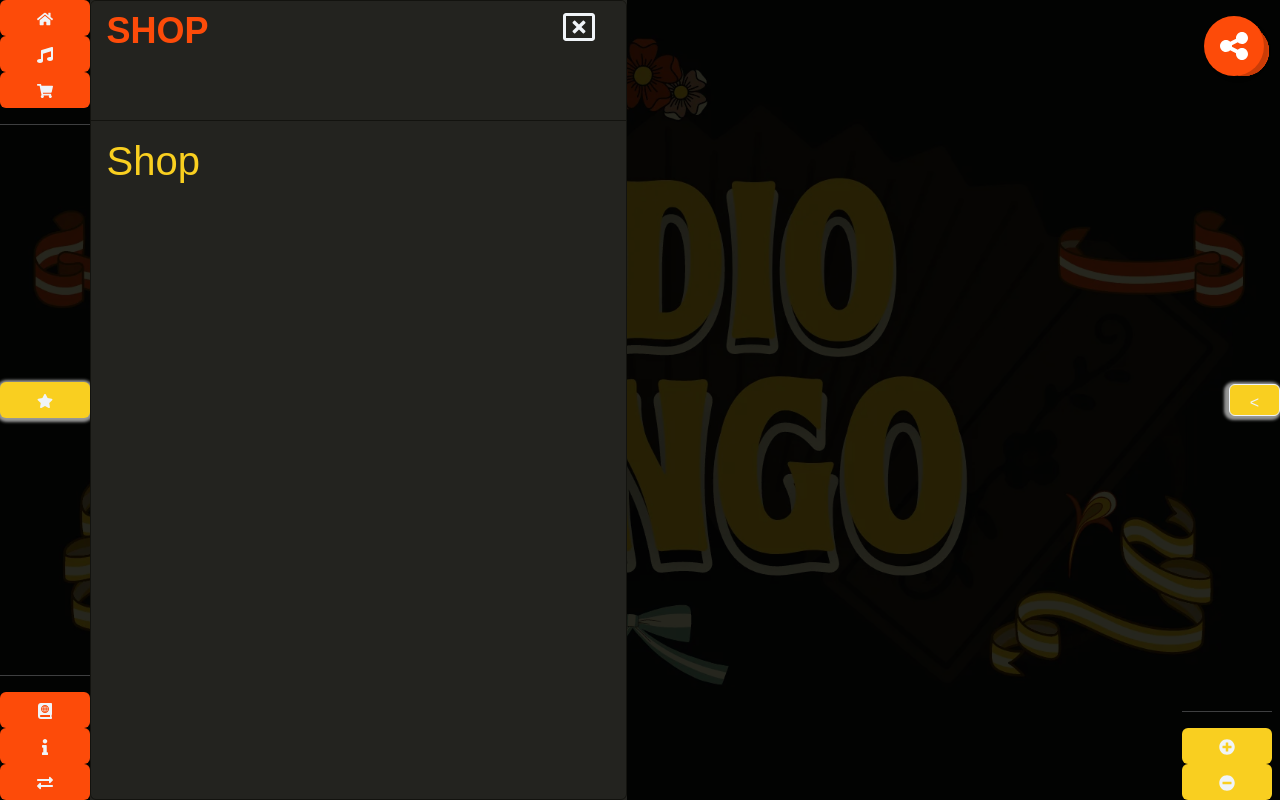
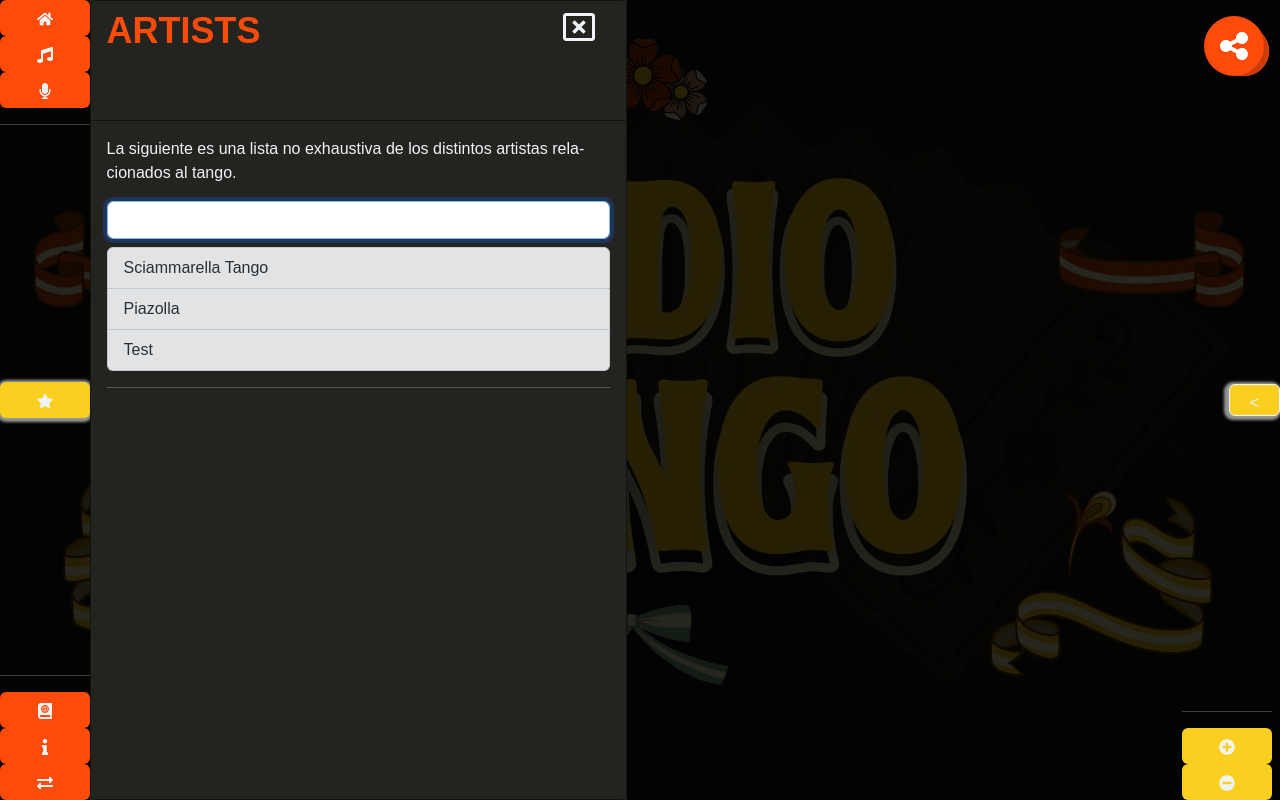
Before and after one commit to maramau/radiotango, a React (Create React App) app: page / in a window 1280 px wide. Both pictures are taken after a click on the button 44 px from the left and 90 px from the top of the page. Built offline with nearby package versions, Linux system fonts and the light colour scheme.

Commit message:
pages/pages/Artists: Added a searchbar for all artists

```diff
--- a/src/App.css
+++ b/src/App.css
@@ -57,6 +57,10 @@ h2,h3,h4,h5,h6 {
 }
 
 /* Boostrap style patch */
+.card input, .card input:focus{
+  color: #222222CC;
+  width: 100%
+}
 button.btn {
   --bs-btn-color: var(--color-text);
   --bs-btn-hover-color: var(--color-text);
--- a/src/components/bar-left/Component.jsx
+++ b/src/components/bar-left/Component.jsx
@@ -4,6 +4,7 @@ import {  useContext,
 import {  FaHome,
           FaStar,
           FaMusic,
+          FaMicrophone,
           FaShoppingCart,
           FaAtlas,
           FaExchangeAlt,
@@ -51,14 +52,14 @@ const BarLeft = () => {
 
                 <Button
                   variant="secondary"
-                  data-tooltip-id="tt-shop"
-                  data-tooltip-content="Shop"
+                  data-tooltip-id="tt-artist"
+                  data-tooltip-content="Artists"
                   data-tooltip-place="right"
-                  onClick={() => {changeContentLeft('Shop');}}
+                  onClick={() => {changeContentLeft('Artists');}}
                 >
-                  <FaShoppingCart/>
+                  <FaMicrophone/>
                 </Button>
-                <Tooltip id="tt-shop" />
+                <Tooltip id="tt-artist" />
                 <hr/>
             </div>
             <div className="stack-section text-center" ref={ref}>
--- a/src/context/content/Provider.jsx
+++ b/src/context/content/Provider.jsx
@@ -92,7 +92,7 @@ const ContextProvider = ({ children }) => {
             const content = Genres[cr] || Artists[cr] || (cr === 'Star' && Artists[weeksArtist]);
 
             if (content) {
-                const newContent = content.default;
+                const newContent = {...content.default};
 
                 if (contentRight !== newContent) {
                     if (cr === 'Star') {
--- /dev/null
+++ b/src/pages/pages/artists/Component.jsx
@@ -0,0 +1,77 @@
+import { useContext, useState, useRef } from 'react';
+import ContentContext from 'context/content/Context';
+
+import { Form, ListGroup } from "react-bootstrap";
+
+import './styles.css';
+
+const Component = () => {
+    const [search, setSearch] = useState('');
+    const ref = useRef(null);
+    const { changeContentRight, changeIsClosedRight } = useContext(ContentContext);
+    const artists = [
+        {
+            name: 'Sciammarella Tango',
+            href: 'Sciammarella',
+            genre: 'neo',
+        },
+        {
+            name: 'Piazolla',
+            href: 'Piazolla',
+            genre: 'modern',
+        },
+        {
+            name: 'Test',
+            href: 'test',
+            genre: 'classic',
+        },
+    ];
+    //const neoArtists = artists.filter((x) => {return x.genre === 'neo'});
+    //const modernArtists = artists.filter((x) => {return x.genre === 'modern'});
+    //const classicArtists = artists.filter((x) => {return x.genre === 'classic'});
+    const filtered = search === ''? artists : artists.filter((x) => {return x.name.toLowerCase().includes(search)});
+    const ordered = filtered.sort((a,b) => {return a.name > b.name;});
+    console.log(ordered)
+
+    const handleClick = (event) => {
+        const target = event.currentTarget;
+        const idxContentRight = target.dataset.href;
+
+        changeContentRight(idxContentRight);
+        changeIsClosedRight(false);
+    };
+
+    return (
+        <>
+        <p>
+            La siguiente es una lista no exhaustiva de los distintos artistas relacionados al tango.
+        </p>
+        <Form.Control
+          autoFocus
+          className="my-2"
+          onChange={(e) => {setSearch(e.currentTarget.value.toLowerCase())}}
+          ref={ref}
+        />
+        <ListGroup as="ul" variant="secondary">
+            {ordered.map((artist) => {
+                const label = artist.name;
+                const href = artist.href;
+
+                return (
+                    <ListGroup.Item action variant="secondary" key={label} as="li" onClick={handleClick} data-href={href}>
+                        {label}
+                    </ListGroup.Item>
+                );
+            })}
+        </ListGroup>
+        <hr/>
+        </>
+    );
+};
+
+const data = {
+    title: 'Artists',
+    body: <Component/>
+};
+
+export default data;
--- a/src/pages/pages/index.js
+++ b/src/pages/pages/index.js
@@ -1,8 +1,9 @@
+import * as Artists     from 'pages/pages/artists/Component';
 import * as Atlas       from 'pages/pages/atlas/Component';
+import * as Genres      from 'pages/pages/genres/Component';
 import * as Home        from 'pages/pages/home/Component';
-import * as Genres      from 'pages/pages/genres/Component';
 import * as Info        from 'pages/pages/info/Component';
 import * as Mode        from 'pages/pages/mode/Component';
 import * as Shop        from 'pages/pages/shop/Component';
 
-export {Atlas, Home, Genres, Info, Mode, Shop};
+export {Artists, Atlas, Genres, Home, Info, Mode, Shop};
```
Also changed, not shown: src/pages/pages/artists/styles.css (added).
